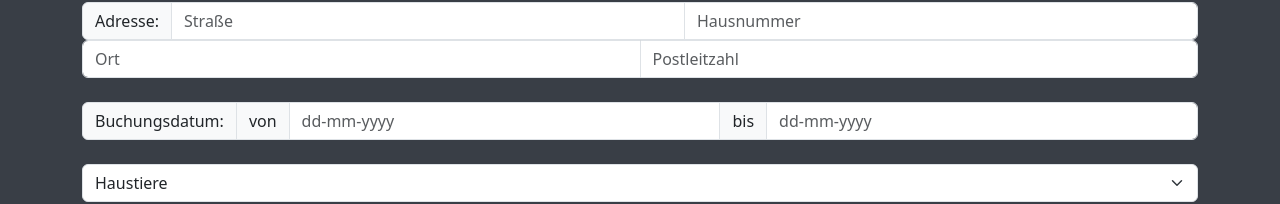
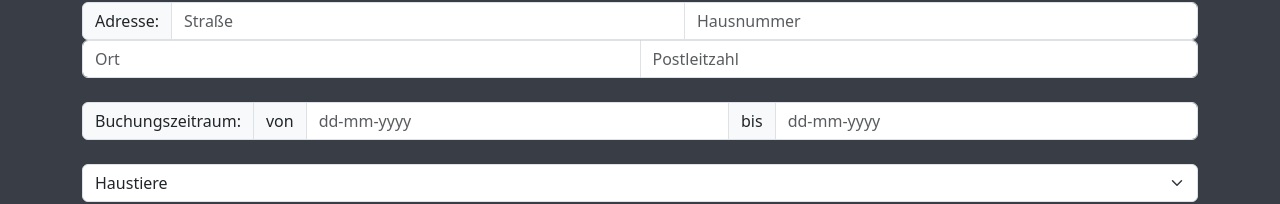
Before and after one commit to TilmanLGLN/Uebung4, a plain HTML site: page kontakt.html in a window 1280 px wide. Shown: the part 591-795 px from the top of the page. Drawn offline with nearby package versions, Linux system fonts and the light colour scheme.

Commit message:
1 file modified

```diff
--- a/kontakt.html
+++ b/kontakt.html
@@ -59,7 +59,7 @@
         </div>
         <br>
         <div class="input-group">
-          <span class="input-group-text">Buchungsdatum:</span>
+          <span class="input-group-text">Buchungszeitraum:</span>
           <span class="input-group-text">von</span>
           <input type="text" aria-label="First name" placeholder="dd-mm-yyyy" class="form-control">
           <span class="input-group-text">bis</span>
```
